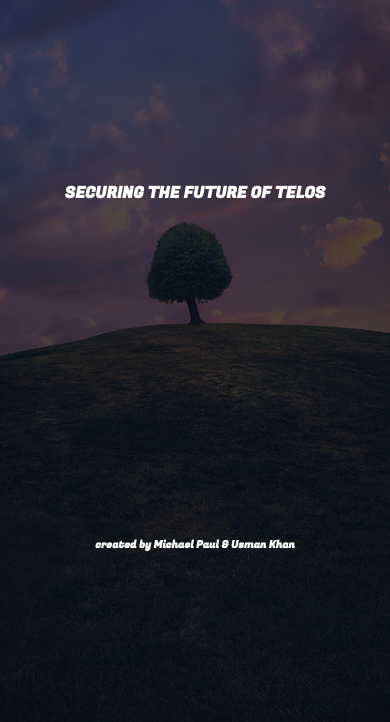
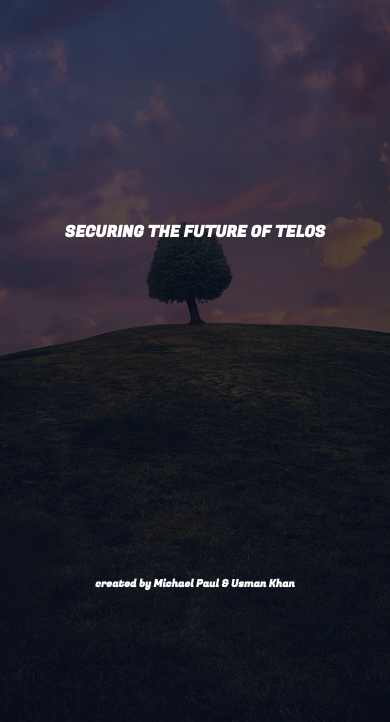
Before and after one commit to MichaelErikodi/Telos-Youth-Official-Site, a plain HTML site: page index.html in a window 390 px wide. Shown: the part 119-841 px from the top of the page. Drawn offline with nearby package versions, Linux system fonts and the light colour scheme.

Commit message:
home changes

```diff
--- a/indexStyle.css
+++ b/indexStyle.css
@@ -588,7 +588,7 @@ h1 {
         text-align: center;
         color: white;
         font-size: 16px;
-        margin-top: 1%;
+        margin-top: 10%;
         animation: slide-up 1s;
     }
 
@@ -597,7 +597,7 @@ h1 {
         text-align: center;
         color: white;
         font-size: 10px;
-        margin-top: 45%;
+        margin-top: 55%;
         animation: slide-up 1s;
     }
 
```
